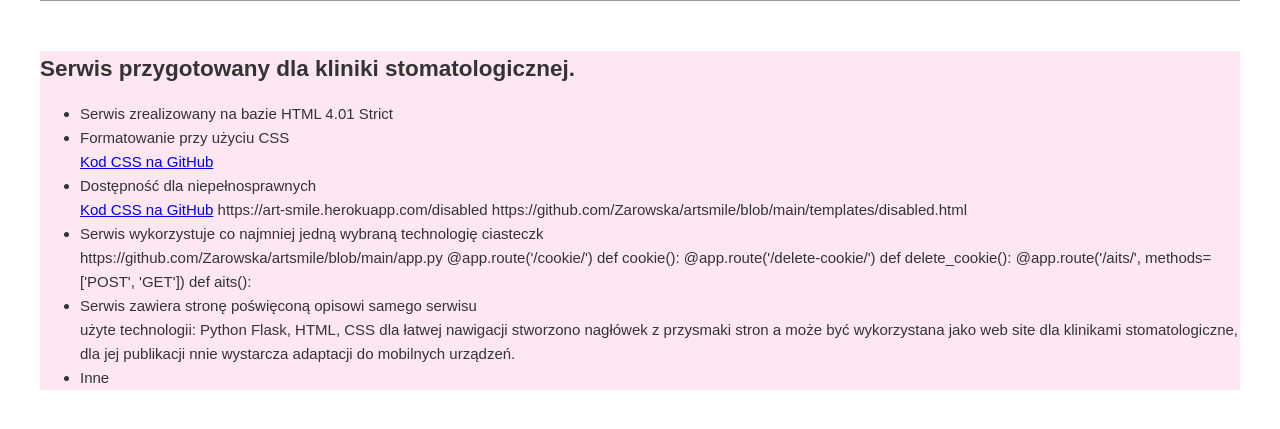
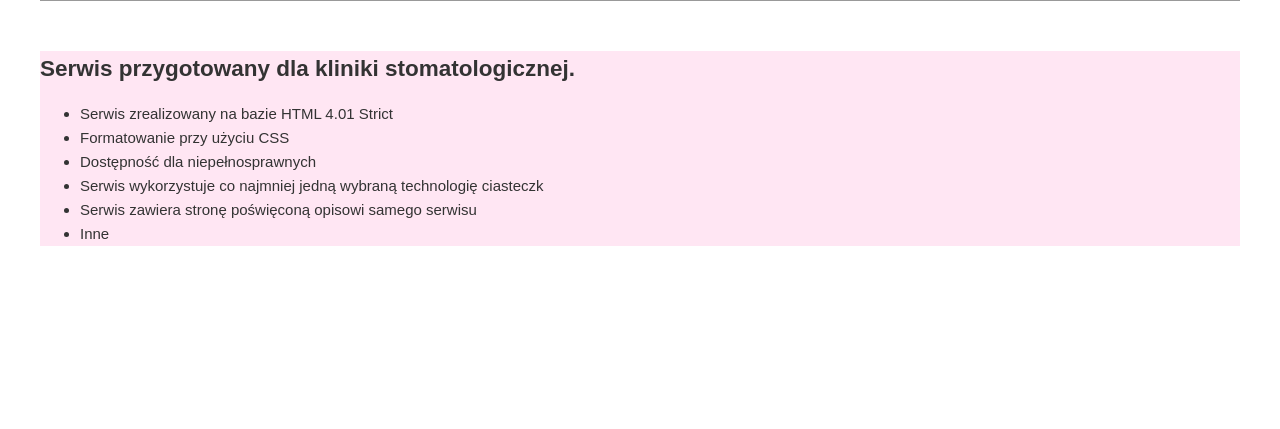
Before and after one commit to Zarowska/artsmile, a Flask app: page /aits in a window 1280 px wide. Shown: the part 352-781 px from the top of the page. Run offline with Flask 2, Linux system fonts and the light colour scheme.

Commit message:
make it better

```diff
--- a/templates/aits.html
+++ b/templates/aits.html
@@ -65,33 +65,13 @@ I saw the photograph                  <br>
 
 <section class=" ">
     <div class="container_project">
-        <h2>Serwis przygotowany dla kliniki stomatologicznej.</h2>
+	<h2>Serwis przygotowany dla kliniki stomatologicznej.</h2>
 <ul>
- <li>Serwis zrealizowany na bazie HTML 4.01 Strict</li>
-    <!DOCTYPE HTML PUBLIC "-//W3C//DTD HTML 4.01//EN" "http://www.w3.org/TR/html4/strict.dtd">
+  <li>Serwis zrealizowany na bazie HTML 4.01 Strict</li>
   <li>Formatowanie przy użyciu CSS</li>
-    <a href=" https://github.com/Zarowska/artsmile/blob/main/static/css/style.css">Kod CSS na GitHub</a>
-
   <li>Dostępność dla niepełnosprawnych</li>
-    <a href=" https://github.com/Zarowska/artsmile/blob/main/static/css/style.css">Kod CSS na GitHub</a>
-    https://art-smile.herokuapp.com/disabled
-    https://github.com/Zarowska/artsmile/blob/main/templates/disabled.html
   <li>Serwis wykorzystuje co najmniej jedną wybraną technologię ciasteczk</li>
-    https://github.com/Zarowska/artsmile/blob/main/app.py
-@app.route('/cookie/')
-def cookie():
-
-@app.route('/delete-cookie/')
-def delete_cookie():
-
-@app.route('/aits/', methods=['POST', 'GET'])
-def aits():
-
   <li>Serwis zawiera stronę poświęconą opisowi samego serwisu</li>
-    użyte technologii: Python Flask, HTML, CSS
-dla łatwej nawigacji stworzono nagłówek z przysmaki
-stron a może być wykorzystana jako web site dla klinikami stomatologiczne, dla jej publikacji nnie wystarcza adaptacji do mobilnych urządzeń.
-
   <li>Inne</li>
 </ul>
 
```
